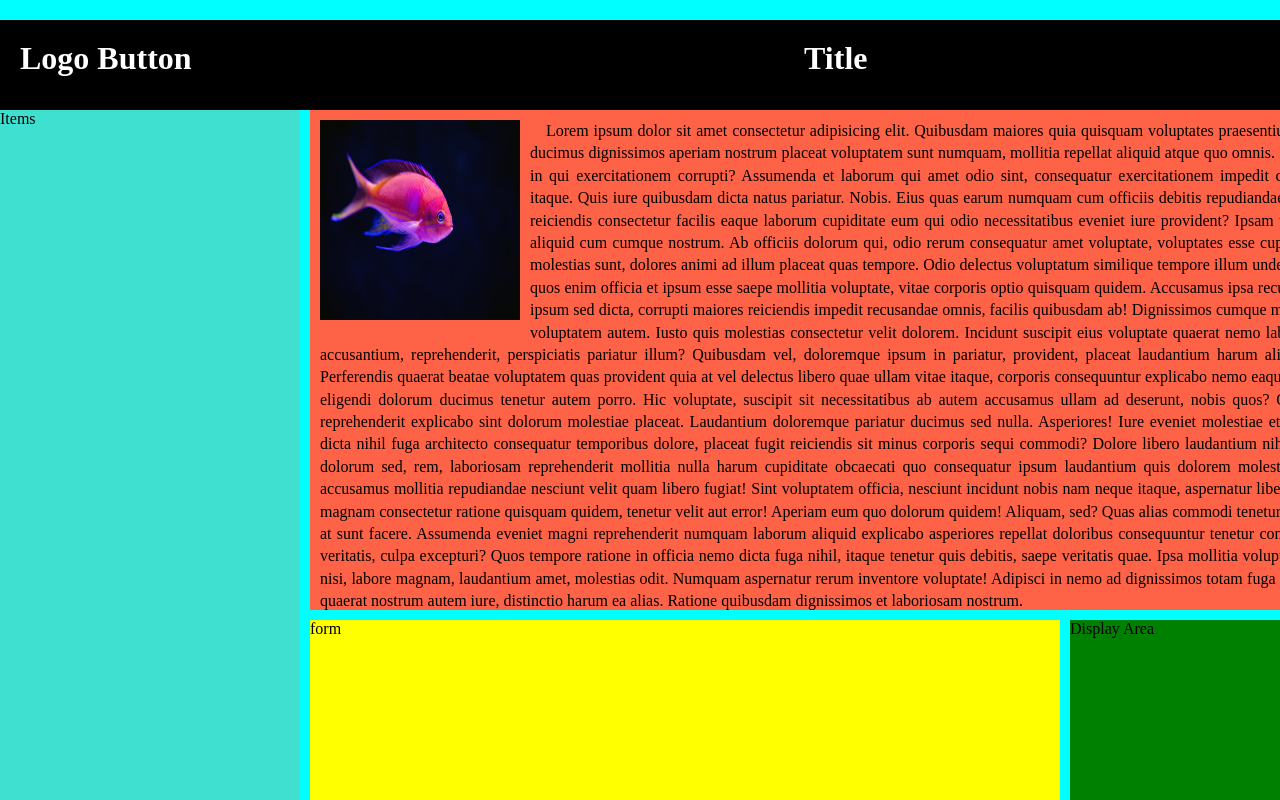
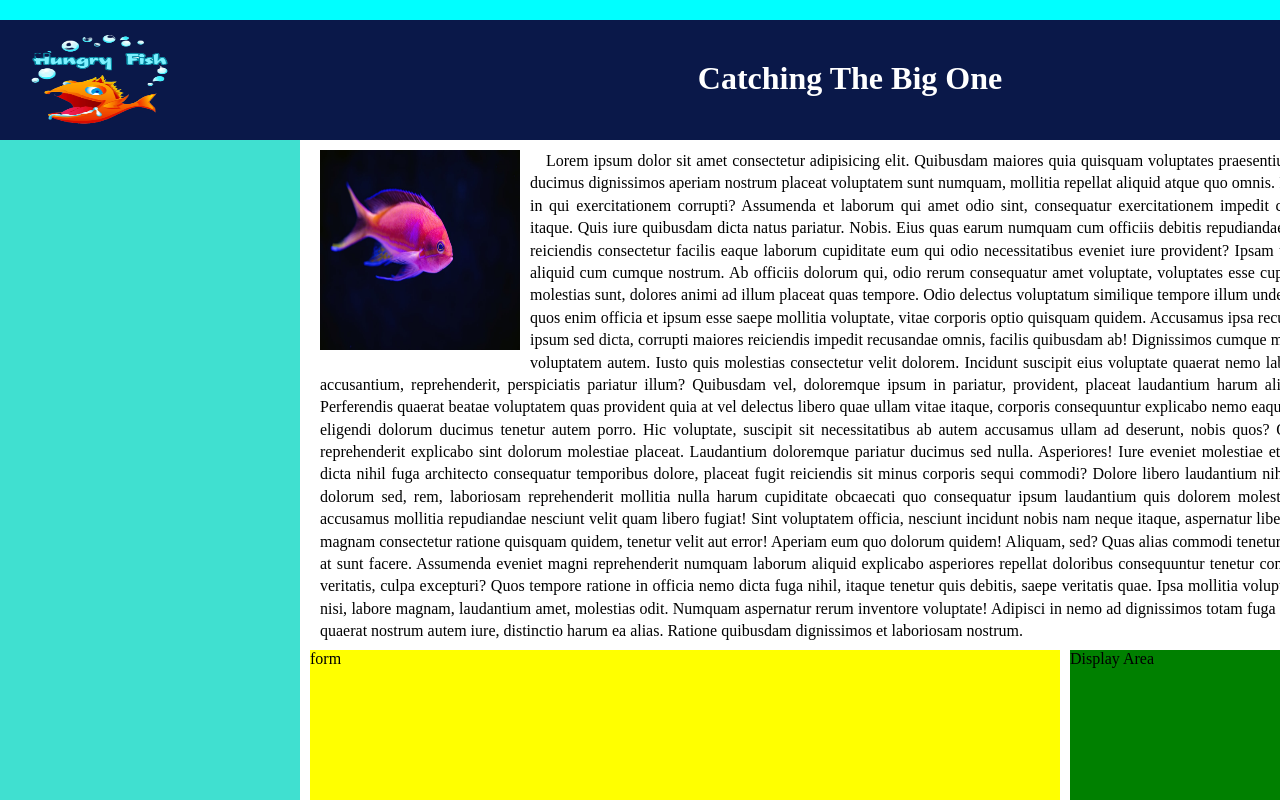
Before and after one commit to azez-alhoot/front-end-project, a plain HTML site: page index.html in a window 1280 px wide. Shown: the top 800 px of the page. Drawn offline with Linux system fonts and the light colour scheme.

Commit message:
header style

```diff
--- a/index.html
+++ b/index.html
@@ -14,15 +14,15 @@
     <div class="container">
         <header>
             <div class="logo">
-                <h1>Logo Button</h1>
+                <img src="./resources/images/h-fish-removebg-preview.png" alt="fish-logo">
             </div>
             <div class="title">
-                <h1>Title</h1>
+                <h1>Catching The Big One</h1>
             </div>
         </header>
         <main class="grid-container">
             <aside class="aside-items">
-                <p>Items</p>
+
             </aside>
             <section class="content">
                 <img src="./resources/images/fish.jpeg" alt="fish">
--- a/resources/css/index.css
+++ b/resources/css/index.css
@@ -20,20 +20,26 @@ header {
     width: 100%;
     position: sticky;
     top: 0;
-    left: 0;
-    /* right: 0; */
-    height: 90px;
-    background-color: black;
+    height: 120px;
+    background-color: #0A1849;
     color: white;
     text-align: center;
-    padding: 20px;
 }
 
 .logo {
     float: left;
+    padding: 15px 0;
 }
+
+.logo img {
+    display: block;
+    height: 90px;
+    width: 200px;
+}
+
 .title {
     text-align: center;
+    padding: 40px 0;
 }
 
 .grid-container {
@@ -41,6 +47,7 @@ header {
     grid-template-rows: 500px 500px 150px;
     grid-template-columns: 20% 50% 28.7%;
     grid-gap: 10px;
+    background-color: white;
 }
 
 .aside-items {
@@ -52,7 +59,7 @@ header {
 }
 
 .content {
-    background-color: tomato;
+    /* background-color: tomato; */
     grid-column-start: 2;
     grid-column-end: 4;
 }
```
Also changed, not shown: resources/images/h-fish-removebg-preview.png (added).
